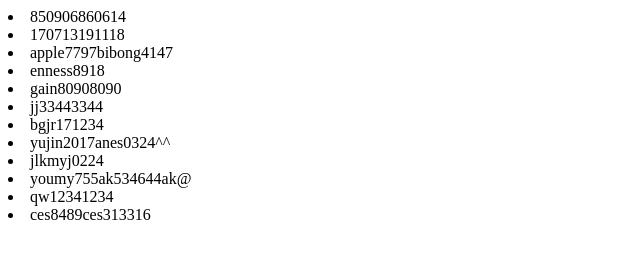
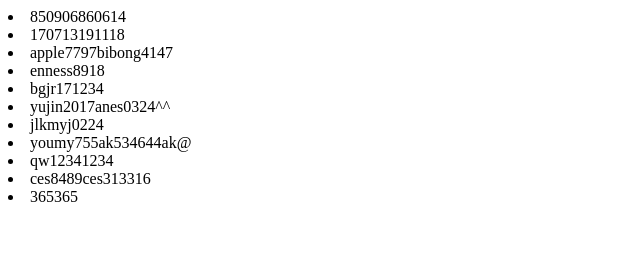
Before and after one commit to chung0906/simplecare02, a plain HTML site: page index.html in a window 1280 px wide. Shown: the whole page, without its empty margins (0-640 px from the left). Drawn offline with Linux system fonts and the light colour scheme.

Commit message:
Update index.html

```diff
--- a/index.html
+++ b/index.html
@@ -15,14 +15,13 @@
 
 <li>apple7797bibong4147</li> <script>     // 가족사랑 방문 (안성) </script>
 <li>enness8918</li> <script>              // 다사랑노인 방문 (가평) </script>
-<li>gain80908090</li> <script>            // 가인재가 주간 (상주) </script>
-<li>jj33443344</li> <script>              // 정다운 방문 (홍천) </script>
 <li>bgjr171234</li> <script>              // 보금자리 주간 (상주) </script>
 <li>yujin2017anes0324^^</li> <script>     // 유진 방문 (제천) </script>
 <li>jlkmyj0224</li> <script>              // 약수 주간 (평창) </script>
 <li>youmy755ak534644ak@</li> <script>     // 더드림 방문 (영암) </script>
 <li>qw12341234</li> <script>              // 우두 시설 (춘천) </script>
 <li>ces8489ces313316</li> <script>        // 딸과아들 주간 (광주) </script>
+<li>365365</li> <script>                  // 365 방문 (광주) </script>
 
 </body>
 </html>
```
